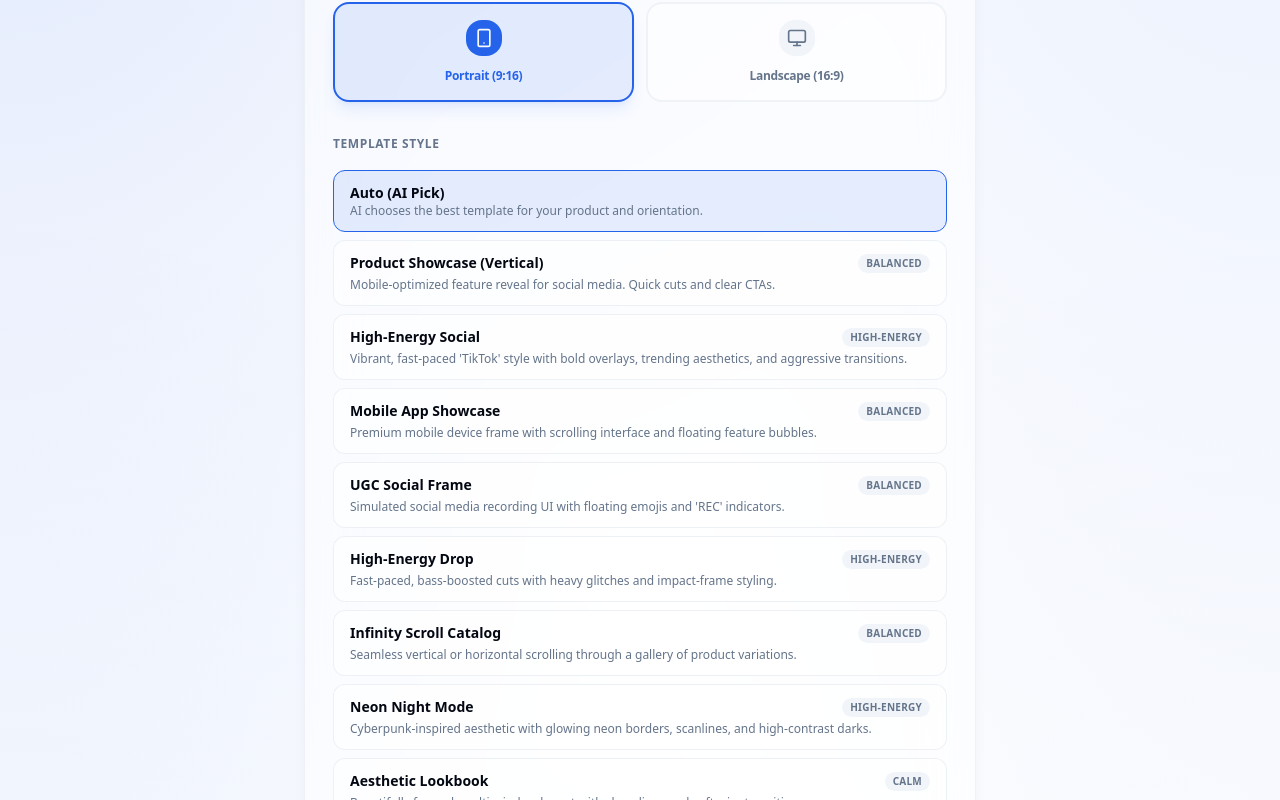
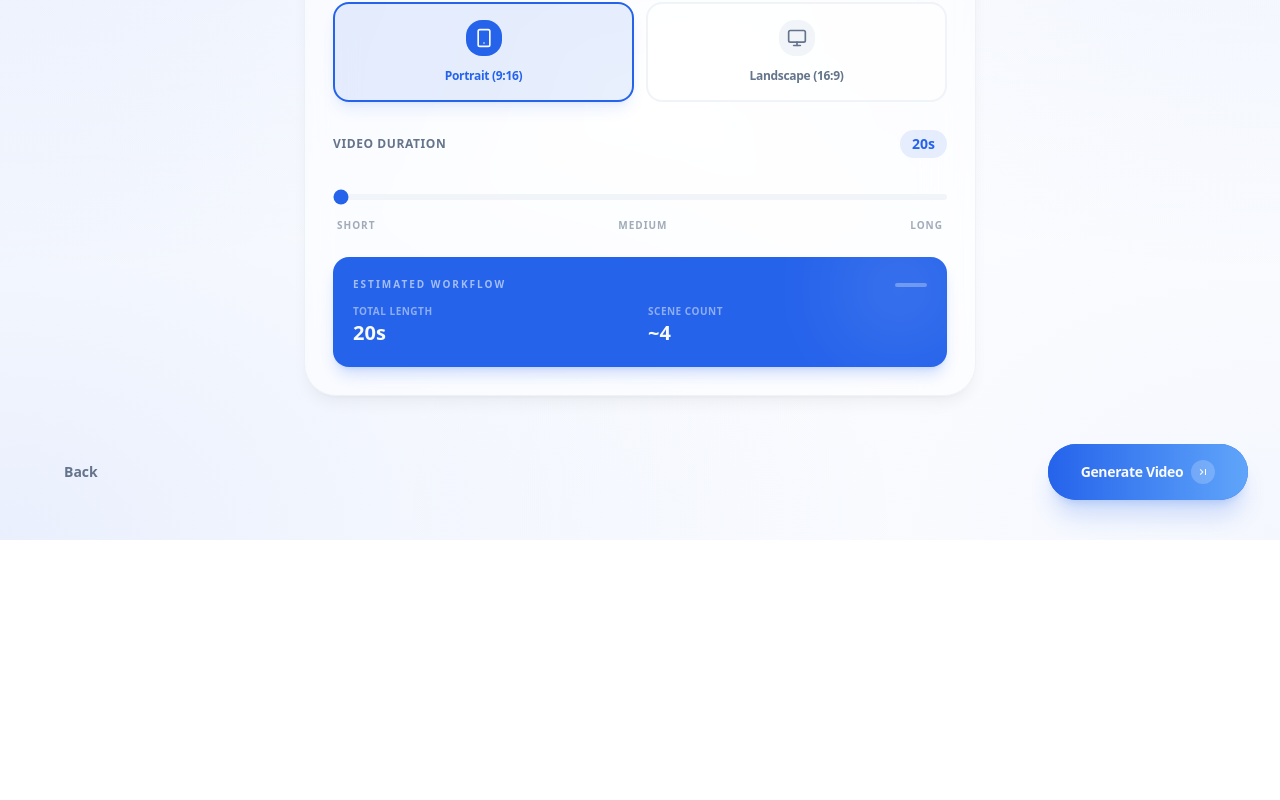
Before and after one commit to Arush-Bansal/grifi_bits, a Next.js app: page /create/settings in a window 1280 px wide. Shown: the part 360-1160 px from the top of the page. After the commit the page ends 900 px from the top, so only its background shows below. Built offline with nearby package versions, Linux system fonts and the light colour scheme; no server answers.

Commit message:
remove video template sectionoption

```diff
--- a/app/create/_hooks/useAiPlan.ts
+++ b/app/create/_hooks/useAiPlan.ts
@@ -7,7 +7,8 @@ import { useProject } from "./useProject";
 const DEFAULT_SETTINGS: VideoSettings = {
   orientation: "portrait",
   duration: 20,
-  template_preference: "auto",
+  template_preference: "MainAd",
+  template_id: "MainAd",
   brand_color: "#f97316",
 };
 
--- a/app/create/setup/_components/VideoSettingsSidebar.tsx
+++ b/app/create/setup/_components/VideoSettingsSidebar.tsx
@@ -1,51 +1,39 @@
 "use client";
 
+import { useEffect } from "react";
 import { Label } from "@/components/ui/label";
 import { Smartphone, Monitor } from "lucide-react";
 import { cn } from "@/lib/utils";
 import { VideoSettings } from "../../types";
-import { TemplateId, TEMPLATE_IDS, TEMPLATE_METADATA } from "@/lib/template-catalog";
+import { TemplateId } from "@/lib/template-catalog";
 
 interface VideoSettingsSidebarProps {
   settings: VideoSettings;
-  setSettings: (settings: VideoSettings) => void;
+  setSettings: (settings: VideoSettings | ((prev: VideoSettings) => VideoSettings)) => void;
 }
 
 export function VideoSettingsSidebar({ settings, setSettings }: VideoSettingsSidebarProps) {
-  const compatibleTemplates = TEMPLATE_IDS.filter(
-    (templateId) => TEMPLATE_METADATA[templateId].orientation === settings.orientation
-  );
-
-  const selectTemplate = (templateId: TemplateId | "auto") => {
-    if (templateId === "auto") {
-      setSettings({
-        ...settings,
-        template_preference: "auto",
-        template_id: undefined,
-      });
-      return;
+  useEffect(() => {
+    // Ensure the correct MainAd template is set for the current orientation
+    const expectedTemplate = settings.orientation === "portrait" ? "MainAd" : "MainAdLandscape";
+    if (settings.template_id !== expectedTemplate) {
+      setSettings((prev) => ({
+        ...prev,
+        template_id: expectedTemplate as TemplateId,
+        template_preference: expectedTemplate as TemplateId,
+      }));
     }
-
-    setSettings({
-      ...settings,
-      template_preference: templateId,
-      template_id: templateId,
-    });
-  };
+  }, [settings.orientation, settings.template_id, setSettings]);
 
   const updateOrientation = (orientation: "portrait" | "landscape") => {
-    const currentPreference = settings.template_preference;
-    const preferenceIsCompatible =
-      currentPreference &&
-      currentPreference !== "auto" &&
-      TEMPLATE_METADATA[currentPreference].orientation === orientation;
+    const nextTemplate = orientation === "portrait" ? "MainAd" : "MainAdLandscape";
 
-    setSettings({
-      ...settings,
+    setSettings((prev) => ({
+      ...prev,
       orientation,
-      template_preference: preferenceIsCompatible ? currentPreference : "auto",
-      template_id: preferenceIsCompatible ? currentPreference : undefined,
-    });
+      template_preference: nextTemplate as TemplateId,
+      template_id: nextTemplate as TemplateId,
+    }));
   };
 
   return (
@@ -100,48 +88,6 @@ export function VideoSettingsSidebar({ settings, setSettings }: VideoSettingsSid
           </div>
         </div>
 
-        <div className="space-y-4">
-          <Label className="text-xs font-bold uppercase tracking-wider text-muted-foreground">Template Style</Label>
-          <div className="grid grid-cols-1 gap-2">
-            <button
-              onClick={() => selectTemplate("auto")}
-              className={cn(
-                "rounded-xl border px-4 py-3 text-left transition-all",
-                settings.template_preference === "auto" || !settings.template_preference
-                  ? "border-primary bg-primary/10"
-                  : "border-border/60 bg-background/60 hover:border-primary/40 hover:bg-primary/5"
-              )}
-            >
-              <p className="text-sm font-bold text-foreground">Auto (AI Pick)</p>
-              <p className="text-xs text-muted-foreground">AI chooses the best template for your product and orientation.</p>
-            </button>
-
-            {compatibleTemplates.map((templateId) => {
-              const template = TEMPLATE_METADATA[templateId];
-              const isSelected = settings.template_preference === templateId;
-              return (
-                <button
-                  key={templateId}
-                  onClick={() => selectTemplate(templateId)}
-                  className={cn(
-                    "rounded-xl border px-4 py-3 text-left transition-all",
-                    isSelected
-                      ? "border-primary bg-primary/10 shadow-sm shadow-primary/10"
-                      : "border-border/60 bg-background/60 hover:border-primary/40 hover:bg-primary/5"
-                  )}
-                >
-                  <div className="flex items-center justify-between gap-3">
-                    <p className="text-sm font-bold text-foreground">{template.label}</p>
-                    <span className="rounded-full bg-muted px-2 py-0.5 text-[10px] font-bold uppercase tracking-wide text-muted-foreground">
-                      {template.tempo}
-                    </span>
-                  </div>
-                  <p className="mt-1 text-xs text-muted-foreground">{template.description}</p>
-                </button>
-              );
-            })}
-          </div>
-        </div>
 
         {/* Duration */}
         <div className="space-y-4">
@@ -158,7 +104,7 @@ export function VideoSettingsSidebar({ settings, setSettings }: VideoSettingsSid
               max="60"
               step="5"
               value={settings.duration}
-              onChange={(e) => setSettings({ ...settings, duration: parseInt(e.target.value) })}
+              onChange={(e) => setSettings((prev) => ({ ...prev, duration: parseInt(e.target.value) }))}
               className="h-1.5 w-full cursor-pointer appearance-none rounded-full bg-muted accent-primary transition-all hover:bg-muted/80"
             />
             <div className="mt-3 flex justify-between text-[10px] font-bold text-muted-foreground/60 uppercase tracking-widest px-1">
```
Also changed, not shown: response.json (deleted, +0 -1 lines).
